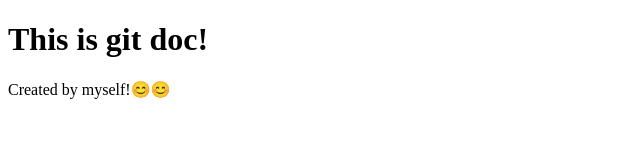
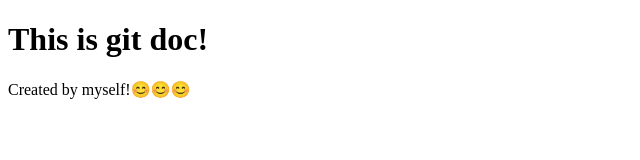
Before and after one commit to st18779/test2, a plain HTML site: page index.html in a window 1280 px wide. Shown: the full height of the page, 0-640 px from the left. Drawn offline with Linux system fonts and the light colour scheme.

Commit message:
add emugi in index.html file

```diff
--- a/index.html
+++ b/index.html
@@ -8,7 +8,7 @@
 <body>
     <h1>This is git doc!</h1>
     <p>
-        Created by myself!😊😊
+        Created by myself!😊😊😊
     </p>
 </body>
 </html>
```
